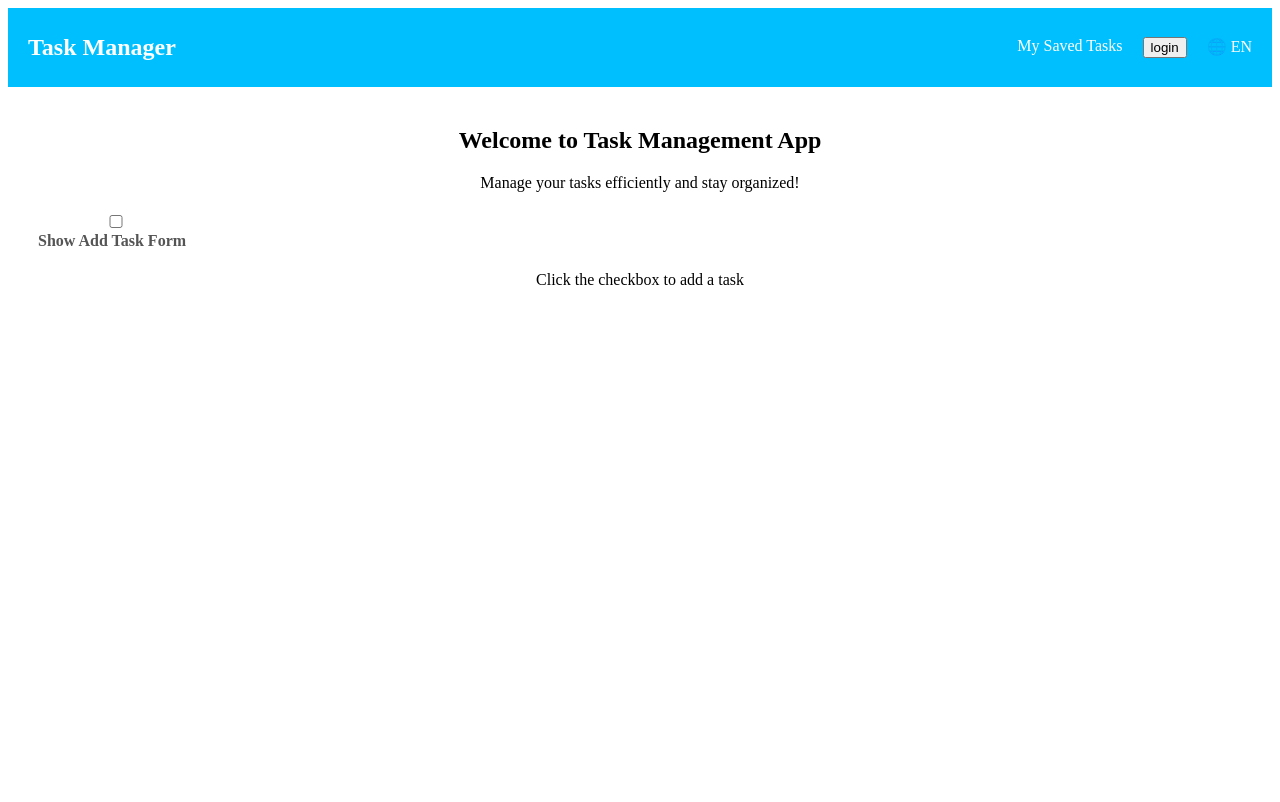
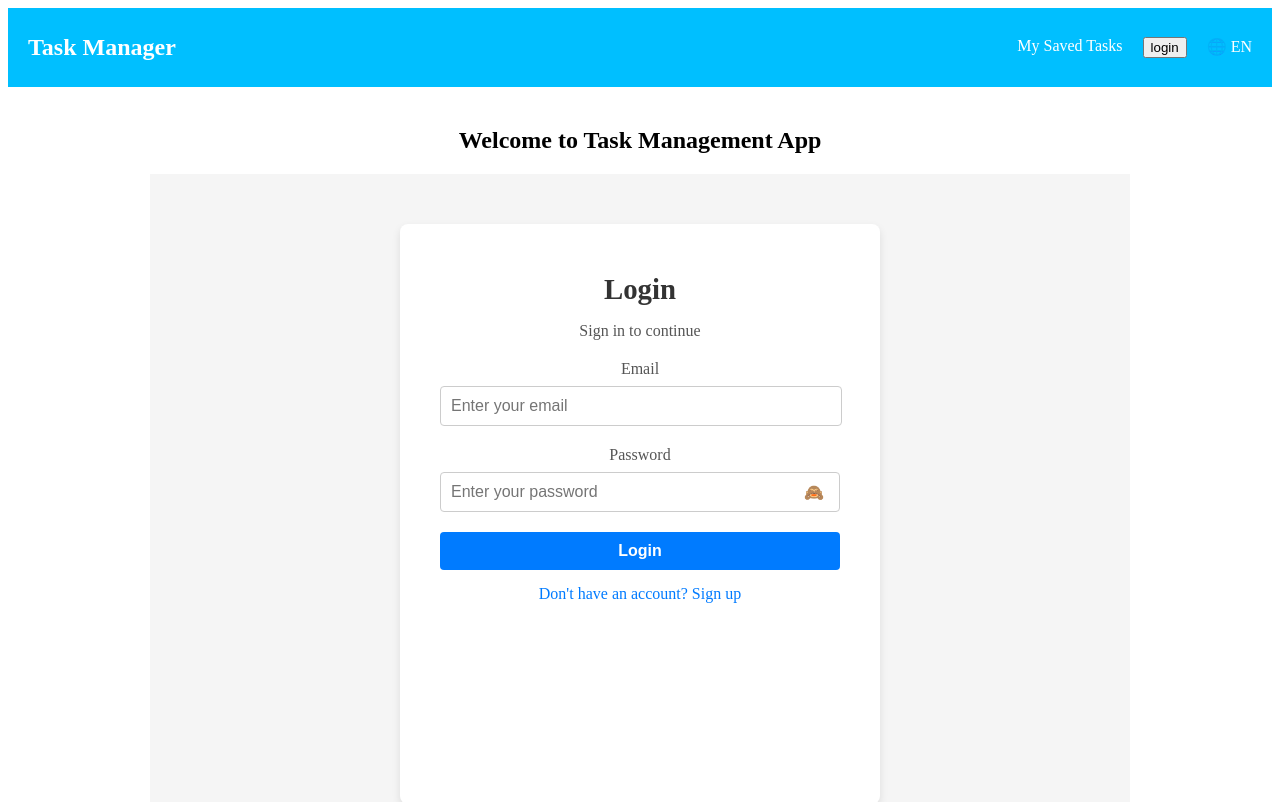
Before and after one commit to gouravgupta7799/user_taskManager, a React (Create React App) app in the folder frontend/: page / in a window 1280 px wide. Shown: the top 802 px of the page. Built offline with nearby package versions, Linux system fonts and the light colour scheme.

Commit message:
aff login signup form

```diff
--- a/frontend/src/App.tsx
+++ b/frontend/src/App.tsx
@@ -4,6 +4,7 @@ import Banner from "./components/navBar/banner";
 import TaskList, { Task } from "./components/task/TaskList";
 import AddTaskForm from "./components/task/AddTaskForm";
 import classes from "./app.module.css";
+import AuthForm from "./components/loginForm/login";
 
 const App: React.FC = () => {
   const [tasks, setTasks] = useState<Task[]>([]);
@@ -16,7 +17,7 @@ const App: React.FC = () => {
     taskMessage: string,
     description: string,
     dueDate: string,
-    completed:boolean
+    completed: boolean
   ) => {
     setTasks([
       ...tasks,
@@ -37,6 +38,7 @@ const App: React.FC = () => {
       {banner ? <Banner /> : ""}
       <main className={classes.main}>
         <h2>Welcome to Task Management App</h2>
+        <AuthForm></AuthForm>
         <p>Manage your tasks efficiently and stay organized!</p>
 
         <div className={classes.taskSection}>
--- /dev/null
+++ b/frontend/src/components/loginForm/login.module.css
@@ -0,0 +1,120 @@
+/* Container styles */
+.container {
+  display: flex;
+  justify-content: center;
+  align-items: center;
+  height: 80vh;
+  background-color: #f5f5f5;
+  padding: 20px;
+  margin: 0 10% 0 10%;
+}
+
+/* Form styles */
+.form {
+  width: 100%;
+  max-width: 400px;
+  background-color: #ffffff;
+  padding: 30px 40px;
+  border-radius: 8px;
+  box-shadow: 0 4px 8px rgba(0, 0, 0, 0.1);
+  height: 65vh;
+}
+
+/* Title and subtitle */
+.title {
+  text-align: center;
+  font-size: 1.8rem;
+  font-weight: bold;
+  color: #333333;
+  margin-bottom: 8px;
+}
+
+.subtitle {
+  text-align: center;
+  font-size: 1rem;
+  color: #555555;
+  margin-bottom: 20px;
+}
+
+.brand {
+  color: #007bff;
+}
+
+/* Input group */
+.inputGroup {
+  margin-bottom: 20px;
+}
+
+.label {
+  display: block;
+  font-size: 1rem;
+  font-weight: 500;
+  color: #555555;
+  margin-bottom: 8px;
+}
+
+/* input box */
+.input {
+  width: 95%;
+  padding: 10px;
+  border: 1px solid #cccccc;
+  border-radius: 4px;
+  font-size: 1rem;
+  transition: border-color 0.3s;
+}
+
+.input:focus {
+  border-color: #007bff;
+  outline: none;
+}
+
+/* Password wrapper */
+.passwordWrapper {
+  display: flex;
+  align-items: center;
+  position: relative;
+}
+
+.togglePassword {
+  position: absolute;
+  right: 10px;
+  background: none;
+  border: none;
+  font-size: 1rem;
+  cursor: pointer;
+  color: #007bff;
+}
+
+/* Options row */
+.toggleText {
+  font-size: 1rem;
+  color: #007bff;
+  cursor: pointer;
+  text-align: center;
+  margin-top: 15px;
+  display: flex;
+  align-items: center;
+  justify-content: center;
+}
+
+.toggleText:hover {
+  text-decoration: underline;
+}
+
+/* Submit button */
+.submitButton {
+  width: 100%;
+  padding: 10px 0;
+  background-color: #007bff;
+  color: #ffffff;
+  font-size: 1rem;
+  font-weight: bold;
+  border: none;
+  border-radius: 4px;
+  cursor: pointer;
+  transition: background-color 0.3s;
+}
+
+.submitButton:hover {
+  background-color: #0056b3;
+}
--- /dev/null
+++ b/frontend/src/components/loginForm/login.tsx
@@ -0,0 +1,162 @@
+import React, { useState } from "react";
+import styles from "./login.module.css";
+
+const mainUrl = "http://localhost:4000/auth";
+
+const AuthForm: React.FC = () => {
+  const [isLogInForm, setIsLogInForm] = useState(true);
+  const [formData, setFormData] = useState({
+    email: "",
+    password: "",
+    confirmPassword: "",
+    userName: "",
+  });
+  const [showPassword, setShowPassword] = useState(false);
+
+  const handleChange = (e: React.ChangeEvent<HTMLInputElement>) => {
+    setFormData({ ...formData, [e.target.name]: e.target.value });
+  };
+
+  const submitFormHandler = async (event: React.FormEvent) => {
+    event.preventDefault();
+
+    const { email, password, confirmPassword, userName } = formData;
+
+    try {
+      const url = isLogInForm ? `${mainUrl}/login` : `${mainUrl}/signup`;
+
+      if (!isLogInForm && password !== confirmPassword) {
+        throw new Error("Passwords do not match.");
+      }
+
+      const response = await fetch(url, {
+        method: "POST",
+        body: JSON.stringify({
+          email,
+          password,
+          ...(isLogInForm ? {} : { confirmPassword, name: userName }),
+        }),
+        headers: { "Content-Type": "application/json" },
+      });
+
+      if (!response.ok) {
+        const errorData = await response.json();
+        throw new Error(errorData.error || "Something went wrong!");
+      }
+
+      const data = await response.json();
+      console.log("Success:", data);
+    } catch (error) {
+      alert(error);
+    }
+  };
+
+  return (
+    <div className={styles.container}>
+      <form onSubmit={submitFormHandler} className={styles.form}>
+        <h1 className={styles.title}>
+          {isLogInForm ? "Login" : "Sign Up"}
+        </h1>
+        <p className={styles.subtitle}>
+          {isLogInForm
+            ? "Sign in to continue"
+            : "Create a new account"}
+        </p>
+
+        {!isLogInForm && (
+          <div className={styles.inputGroup}>
+            <label htmlFor="userName" className={styles.label}>
+              Name
+            </label>
+            <input
+              id="userName"
+              name="userName"
+              type="text"
+              className={styles.input}
+              value={formData.userName}
+              onChange={handleChange}
+              placeholder="Enter your name"
+              required
+            />
+          </div>
+        )}
+
+        <div className={styles.inputGroup}>
+          <label htmlFor="email" className={styles.label}>
+            Email
+          </label>
+          <input
+            id="email"
+            name="email"
+            type="email"
+            className={styles.input}
+            value={formData.email}
+            onChange={handleChange}
+            placeholder="Enter your email"
+            required
+          />
+        </div>
+
+        <div className={styles.inputGroup}>
+          <label htmlFor="password" className={styles.label}>
+            Password
+          </label>
+          <div className={styles.passwordWrapper}>
+            <input
+              id="password"
+              name="password"
+              type={showPassword ? "text" : "password"}
+              className={styles.input}
+              value={formData.password}
+              onChange={handleChange}
+              placeholder="Enter your password"
+              required
+            />
+            <button
+              type="button"
+              className={styles.togglePassword}
+              onClick={() => setShowPassword(!showPassword)}
+            >
+              {showPassword ? "👁️‍🗨️" : "🙈"}
+            </button>
+          </div>
+        </div>
+
+        {!isLogInForm && (
+          <div className={styles.inputGroup}>
+            <label htmlFor="confirmPassword" className={styles.label}>
+              Confirm Password
+            </label>
+            <input
+              id="confirmPassword"
+              name="confirmPassword"
+              type="password"
+              className={styles.input}
+              value={formData.confirmPassword}
+              onChange={handleChange}
+              placeholder="Confirm your password"
+              required
+            />
+          </div>
+        )}
+
+        <button type="submit" className={styles.submitButton}>
+          {isLogInForm ? "Login" : "Sign Up"}
+        </button>
+
+        <div className={styles.toggle}>
+          <span
+            className={styles.toggleText}
+            onClick={() => setIsLogInForm(!isLogInForm)}
+          >
+            {isLogInForm
+              ? "Don't have an account? Sign up"
+              : "Already have an account? Login"}
+          </span>
+        </div>
+      </form>
+    </div>
+  );
+};
+
+export default AuthForm;
--- a/frontend/src/components/navBar/banner.tsx
+++ b/frontend/src/components/navBar/banner.tsx
@@ -6,7 +6,7 @@ const Banner: React.FC = () => {
     <div className={classess.banner}>
       <p>
         You are currently not logged in to the application. Existing Users{" "}
-        <a href="/" className={classess.link}>
+        <a href="/login" className={classess.link}>
           Login
         </a>{" "}
         / New Users{" "}
```
Also changed, not shown: 1 other file (tests, documents, lock files or other folders).
